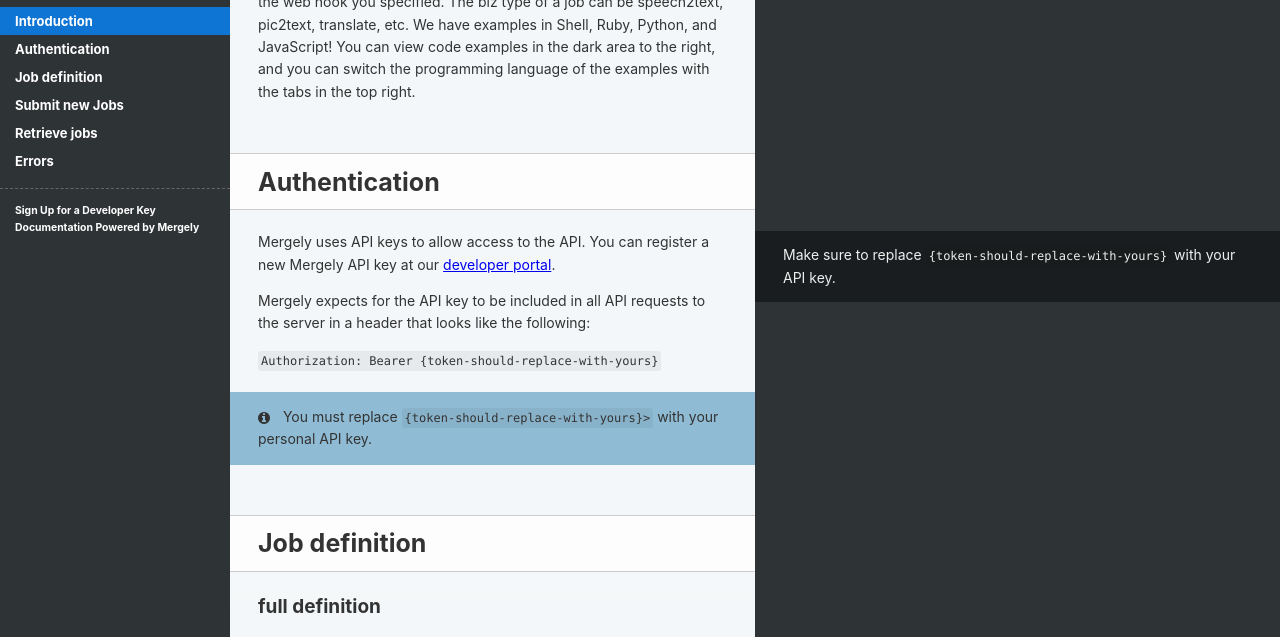
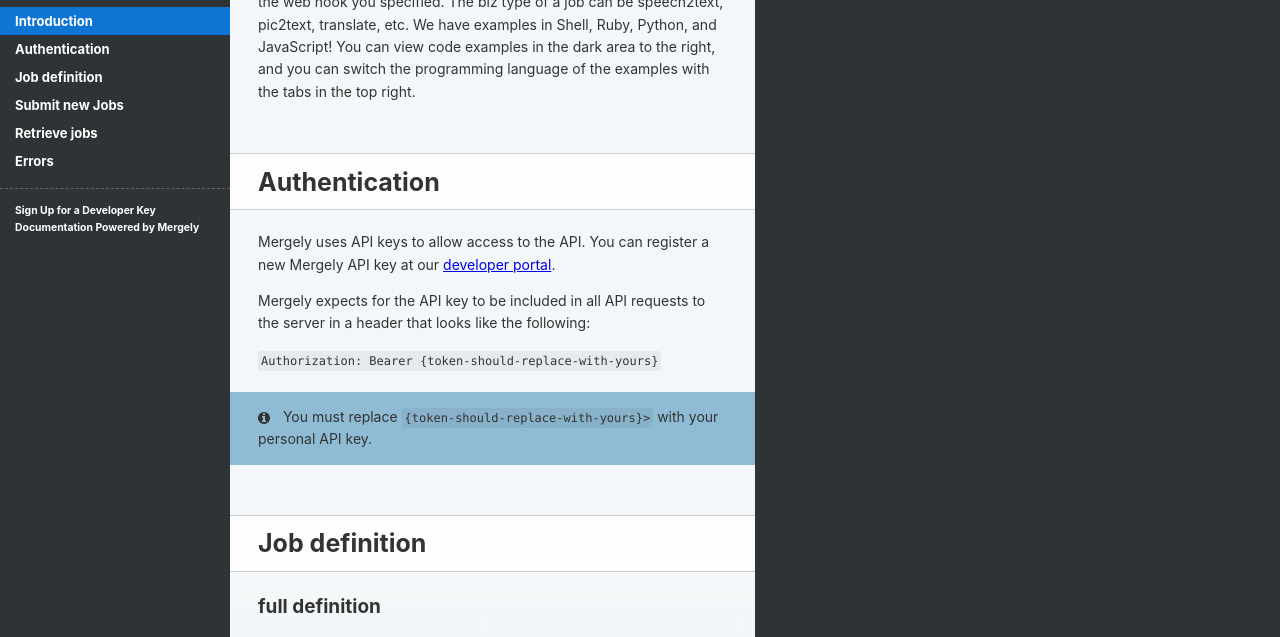
Before and after one commit to xurenlu/mergely_docs, a plain HTML site: page index.html in a window 1280 px wide. Shown: the part 153-790 px from the top of the page. Drawn offline with Linux system fonts and the light colour scheme.

Commit message:
first commit

```diff
--- a/index.html
+++ b/index.html
@@ -376,10 +376,6 @@
 The biz type of a job can be speech2text, pic2text, translate, etc.
 We have examples in Shell, Ruby, Python, and JavaScript! You can view code examples in the dark area to the right, and you can switch the programming language of the examples with the tabs in the top right.</p>
 <h1 id='authentication'>Authentication</h1>
-<blockquote>
-<p>Make sure to replace <code>{token-should-replace-with-yours}</code> with your API key.</p>
-</blockquote>
-
 <p>Mergely uses API keys to allow access to the API. You can register a new Mergely API key at our <a href="http://example.com/developers">developer portal</a>.</p>
 
 <p>Mergely expects for the API key to be included in all API requests to the server in a header that looks like the following:</p>
```
